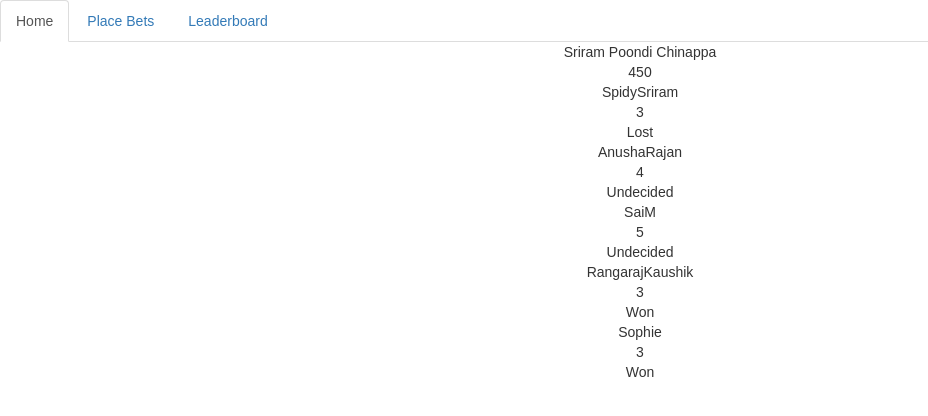
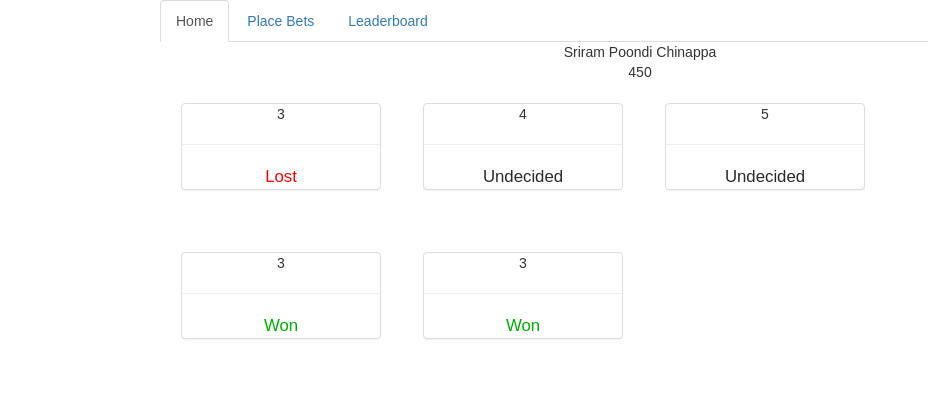
Before and after one commit to sairajm/Gitclash, a React (Create React App) app in the folder client/: page /dashboard in a window 1280 px wide. Shown: the top 416 px of the page, without its empty margins (0-928 px from the left). Built offline with nearby package versions, Linux system fonts and the light colour scheme.

Commit message:
Updates CSS

```diff
--- a/client/src/App.css
+++ b/client/src/App.css
@@ -1,5 +1,7 @@
 .App {
   text-align: center;
+  margin: 0 auto;
+  width:75%;
 }
 
 .App-logo {
--- /dev/null
+++ b/client/src/components/UserDetails.css
@@ -0,0 +1,28 @@
+.userCard {
+    display: block;
+}
+
+.userInfo {
+    display: block;
+    float: left;
+    width: 200px;
+    margin: 1.5em;
+}
+
+.statusLost {
+    color: #ff0000;
+    font-size: 1.2em;
+    font-weight: 400;
+}
+
+.statusUndecided {
+    color: #2a2a2a;
+    font-size: 1.2em;
+    font-weight: 400;
+}
+
+.statusWon {
+    color: #00ad02;
+    font-size: 1.2em;
+    font-weight: 400;
+}
--- a/client/src/components/UserDetails.js
+++ b/client/src/components/UserDetails.js
@@ -1,4 +1,7 @@
 import React, {Component} from 'react';
+import {Panel} from 'react-bootstrap';
+
+import './UserDetails.css';
 
 class UserDetails extends Component {
     constructor(props) {
@@ -10,10 +13,12 @@ class UserDetails extends Component {
         const {name, bet, runningStatus} = this.props.friend;
         console.log('hahaha', name, bet, runningStatus);
         return(
-            <div>
-              <div>{name}</div>
-              <div>{bet}</div>
-              <div>{runningStatus}</div>
+            <div className="userInfo">
+                <Panel header={name}>
+                    <div>{bet}</div>
+                    <hr/>
+                    <div className={`status${runningStatus}`}>{runningStatus}</div>
+                </Panel>
             </div>
         )
     }
--- a/client/src/pages/HomePage.js
+++ b/client/src/pages/HomePage.js
@@ -1,5 +1,7 @@
 import React, {Component} from 'react';
 import UserDetails from '../components/UserDetails';
+
+import '../components/UserDetails.css';
 
 class HomePage extends Component {
     constructor(props) {
@@ -66,7 +68,7 @@ class HomePage extends Component {
     renderCurrentBets() {
       const {currentBetsData} = this.state;
       return currentBetsData.map((friend) => (
-        <UserDetails friend={friend} />
+        <UserDetails key={friend.name} friend={friend} />
       ));
     }
 }
--- /dev/null
+++ b/client/src/pages/LeaderboardPage.css
@@ -0,0 +1,4 @@
+.leaderboardContainer {
+    width: 50%;
+    margin: 100px auto;
+}
--- a/client/src/pages/LeaderboardPage.js
+++ b/client/src/pages/LeaderboardPage.js
@@ -1,5 +1,7 @@
 import React, {Component} from 'react';
 import {Table} from 'react-bootstrap';
+
+import './LeaderboardPage.css'
 
 class LeaderboardPage extends Component {
     constructor(props) {
@@ -40,6 +42,7 @@ class LeaderboardPage extends Component {
     renderLeaderboard() {
      const {leaderBoardData} = this.state;
      return (leaderBoardData)? (
+      <div className="leaderboardContainer">
         <Table striped bordered condensed hover>
             <thead>
               <tr>
@@ -50,15 +53,17 @@ class LeaderboardPage extends Component {
             <tbody>
               {this.loadLeaderboardData(leaderBoardData)}
             </tbody>
-      </Table>) : null;
+          </Table>
+        </div>
+          ) : null;
     }
 
   loadLeaderboardData(data) {
     console.log(data)
     return data.map((d) => (
-      <tr>
-        <td key={d.user}>{d.user}</td>
-        <td key={d.user+d.points}>{d.points}</td>
+      <tr key={d.name}>
+        <td>{d.name}</td>
+        <td>{d.points}</td>
       </tr>
     ))
   }
--- /dev/null
+++ b/client/src/pages/PlaceBetsPage.css
@@ -0,0 +1,4 @@
+.tableContainer {
+    width: 50%;
+    margin: 100px auto;
+}
--- a/client/src/pages/PlaceBetsPage.js
+++ b/client/src/pages/PlaceBetsPage.js
@@ -1,5 +1,7 @@
 import React, {Component} from 'react';
 import {Table} from 'react-bootstrap';
+
+import './PlaceBetsPage.css';
 
 class PlaceBets extends Component {
     constructor(props) {
@@ -16,7 +18,7 @@ class PlaceBets extends Component {
     renderUserRows() {
         const {friendList} = this.state;
         return friendList.map((friend)=> (
-            <tr>
+            <tr key={friend.name}>
               <td>{friend.name}</td>
               <td>
                   <input type="number" step="1" min="0" max="7"></input>
@@ -27,6 +29,7 @@ class PlaceBets extends Component {
 
     render() {
         return(
+            <div className="tableContainer">
                 <Table striped bordered condensed hover>
                     <thead>
                         <tr>
@@ -38,6 +41,7 @@ class PlaceBets extends Component {
                         {this.renderUserRows()}
                     </tbody>
                 </Table>
+            </div>
         )
     }
 }
```
Lines whose indentation alone changed are shown as unchanged.
